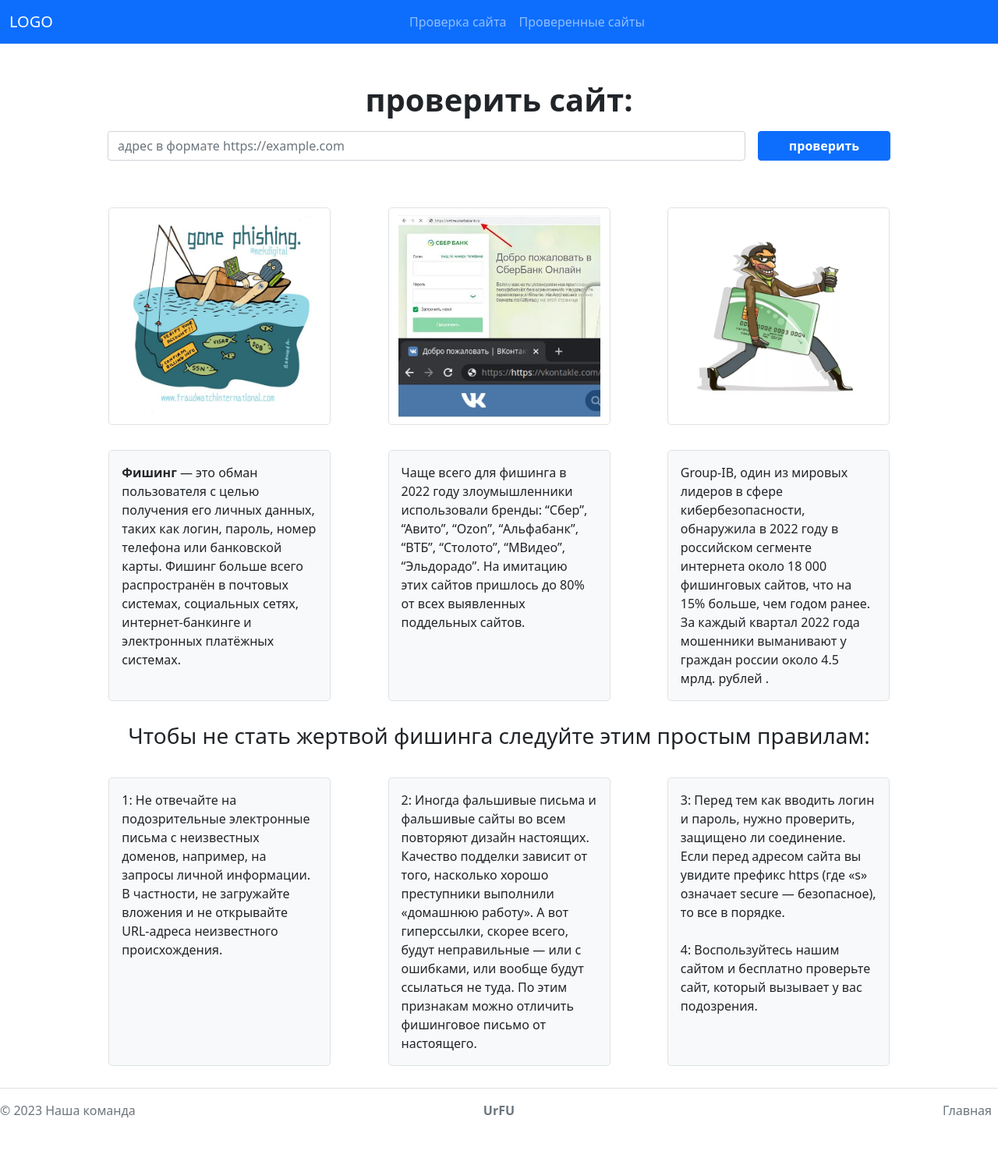
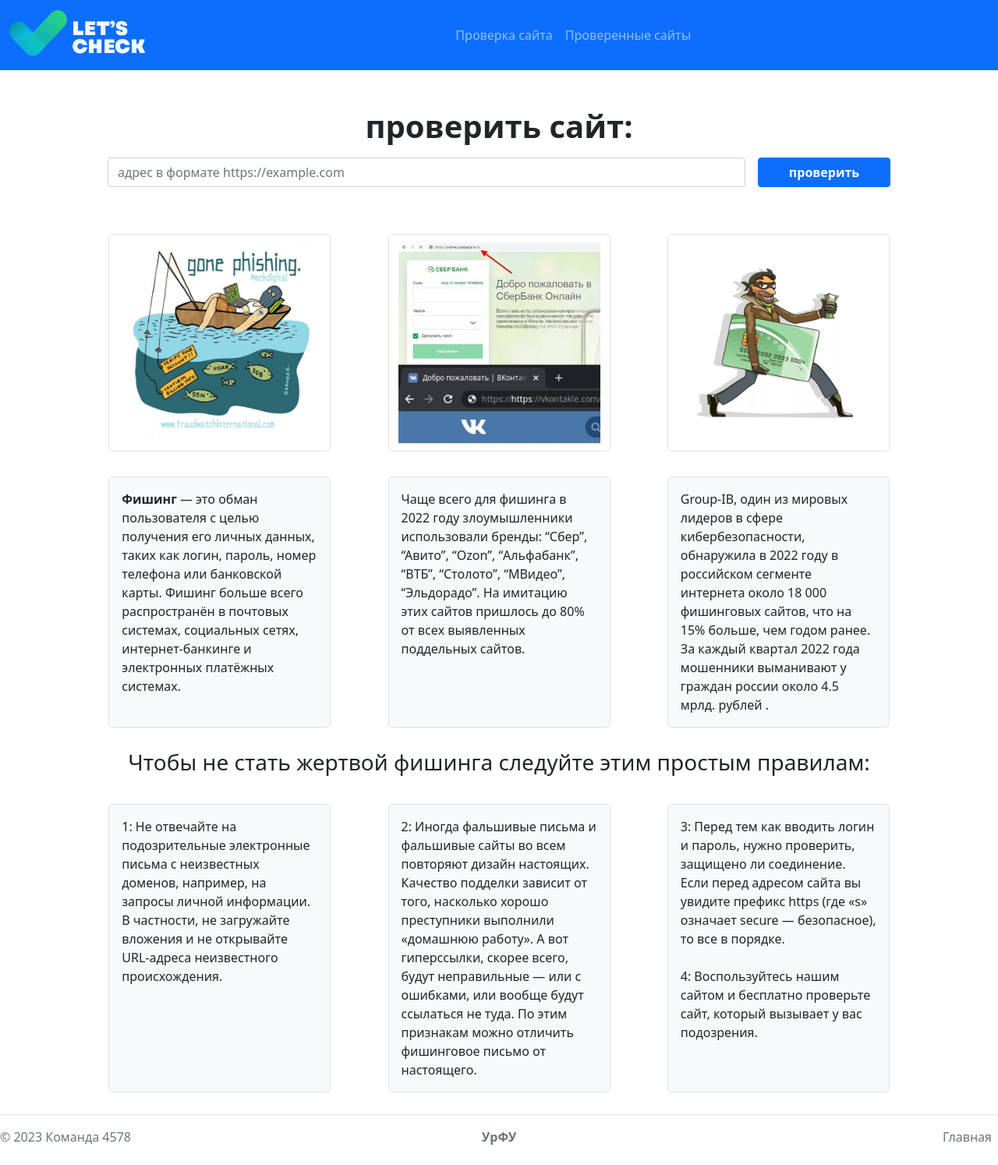
Before and after one commit to lechoovuck/Fakes, a Django app: page / in a window 1280 px wide. Shown: the whole page at 78% size. Before the commit the page ends 1433 px from the top, so only its background shows below. Run offline with Django 4.2, Linux system fonts and the light colour scheme; parts of the project's set-up code (start-up, migrations or seed data) failed here and were passed over.

Commit message:
HTML changes

```diff
--- a/templates/base.html
+++ b/templates/base.html
@@ -1,4 +1,5 @@
 <!DOCTYPE html>
+{% load static %}
 <html>
   <head>
     <meta charset="utf-8">
@@ -16,7 +17,9 @@
   <body>
     <nav class="navbar navbar-expand-xl bg-primary navbar-dark">
       <div class="container-fluid ">
-        <a class="navbar-brand " href="{% url 'index' %}">LOGO</a>
+        <a class="navbar-brand " href="{% url 'index' %}">
+          <img class="img-fluid" style="height: 8vh;" src="{% static 'img/logo.png' %}" alt="logo">
+        </a>
         <div class="collapse navbar-collapse d-flex justify-content-around" id="navbarNavAltMarkup">
           <div class="d-flex justify-content-evenly navbar-nav nav-fill">
             <a class="p-2 nav-link  {% if check %}active{% endif %}" aria-current="page" href="{% url 'index' %}">Проверка сайта</a>
@@ -38,10 +41,10 @@
   </body>
 
   <footer class=" d-flex flex-wrap justify-content-between align-items-center py-2 my-2 border-top">
-    <p class="col-md-4 mb-0 text-muted">© 2023 Наша команда</p>
+    <p class="col-md-4 mb-0 text-muted">© 2023 Команда 4578</p>
 
     <a href="/" class="col-md-4 d-flex align-items-center justify-content-center mb-3 mb-md-0 me-md-auto link-dark text-decoration-none text-secondary">
-      <b>UrFU</b>
+      <b>УрФУ</b>
     </a>
 
     <ul class="nav col-md-4 justify-content-end">
```
Also changed, not shown: static/img/logo.png (added).
